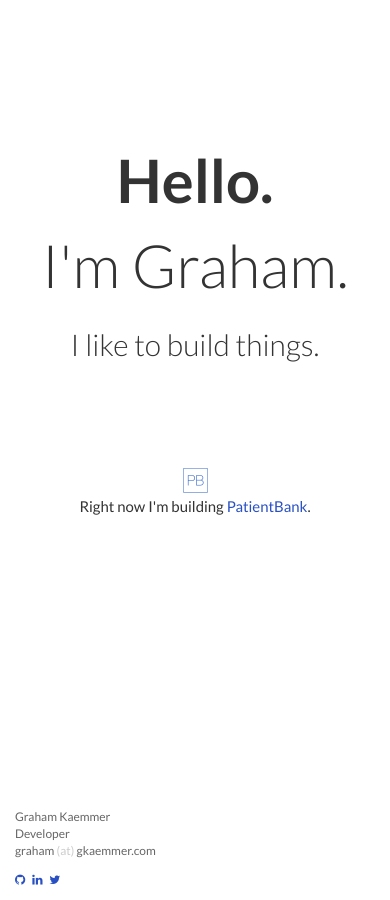
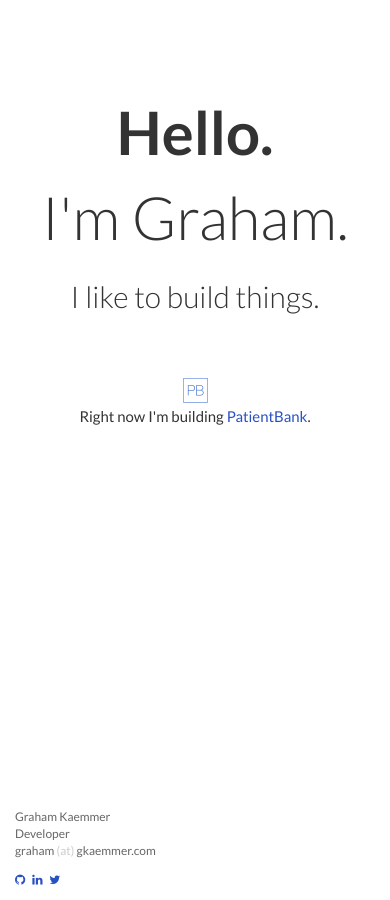
Before and after one commit to gkaemmer/gkaemmer.github.io, a Jekyll site: the page built from index.html, in a window 390 px wide. Built offline with Jekyll 4.4.1, drawn with Linux system fonts in a browser that asks for light colours; nearby versions of some CDN libraries; Markdown is read by kramdown in place of the engine named in the settings.

Commit message:
Fix spacing on phones

```diff
--- a/_layouts/default.html
+++ b/_layouts/default.html
@@ -28,9 +28,11 @@
             </p>
           </div>
           <div class="banner-small">
-            <a href="https://www.patientbank.us" class="logo">
-              <img src="/images/pb.png" alt="PatientBank">
-            </a>
+            <div class="logo">
+              <a href="https://www.patientbank.us">
+                <img src="/images/pb.png" alt="PatientBank">
+              </a>
+            </div>
             Right now I'm building <a href="https://www.patientbank.us">PatientBank</a>.
           </div>
         </div>
@@ -43,7 +45,7 @@
               graham <span>(at)</span> gkaemmer.com
             </p>
           </div>
-          <div class="contact">
+          <div class="contact social">
             <p>
               <a href="https://github.com/gkaemmer"><i class="fa fa-github"></i></a> &nbsp;
               <a href="https://www.linkedin.com/pub/graham-kaemmer/33/727/363"><i class="fa fa-linkedin"></i></a> &nbsp;
--- /dev/null
+++ b/_sass/mixins.scss
@@ -0,0 +1,55 @@
+/* Layouts */
+$small-min-width: 780px;
+$small-container-width: 700px;
+$large-min-width: 1060px;
+$large-container-width: 800px;
+
+$small-phone-width: 320px;
+$phone-width: 480px;
+$tablet-width: 768px;
+$small-desktop-width: 1024px; // Also iPad landscape
+$large-desktop-width: 1624px;
+
+@mixin small-phone {
+  @media only screen and (max-width: #{$phone-width}) { @content; }
+}
+@mixin phone {
+  @media only screen and (max-width: #{$tablet-width - 1}) { @content; }
+}
+@mixin small-tablet {
+  @media only screen and (min-width: #{$tablet-width}) and
+  (max-width: #{$small-desktop-width}) and
+  (orientation: portait) { @content; }
+}
+@mixin tablet {
+  @media only screen and (min-width: #{$tablet-width}) and
+  (max-width: #{$small-desktop-width}) { @content; }
+}
+@mixin large-tablet {
+  @media only screen and (min-width: #{$tablet-width}) and
+  (max-width: #{$small-desktop-width}) and
+  (orientation: landscape) { @content; }
+}
+@mixin small-mobile {
+  @media only screen and (max-width: #{$tablet-width}) { @content; }
+}
+@mixin mobile {
+  @media only screen and (max-width: #{$small-desktop-width}) { @content; }
+}
+@mixin desktop {
+  @media only screen and (min-width: #{$tablet-width}) { @content; }
+}
+@mixin small-desktop {
+  @media only screen and (min-width: #{$tablet-width + 1}) and
+  (max-width: #{$small-desktop-width}) { @content; }
+}
+@mixin large-desktop {
+  @media only screen and (min-width: #{$small-desktop-width + 1}) and
+  (max-width: #{$large-desktop-width}) { @content; }
+}
+@mixin huge-desktop {
+  @media only screen and (min-width: #{$large-desktop-width + 1}) { @content; }
+}
+@mixin screen($min, $max) {
+  @media only screen and (min-width: $min) and (max-width: $max) { @content; }
+}
--- a/css/main.scss
+++ b/css/main.scss
@@ -1,6 +1,8 @@
 ---
 # Main Styles
 ---
+
+@import "mixins";
 
 $blue: #2950C3;
 
@@ -50,6 +52,10 @@ a:visited { color: $blue; }
     margin-bottom: 1.7em;
     margin-top: 2.3em;
     text-align: center;
+    @include phone {
+      margin-top: 1.5em;
+      margin-bottom: 1em;
+    }
     span {
       font-weight: 700;
     }
@@ -65,8 +71,7 @@ a:visited { color: $blue; }
     text-align: center;
     margin-bottom: 1.7em;
     margin-top: 1.7em;
-    a.logo {
-      display: block;
+    div.logo {
       margin-bottom: 0.2em;
       img {
         width: 25px;
```
